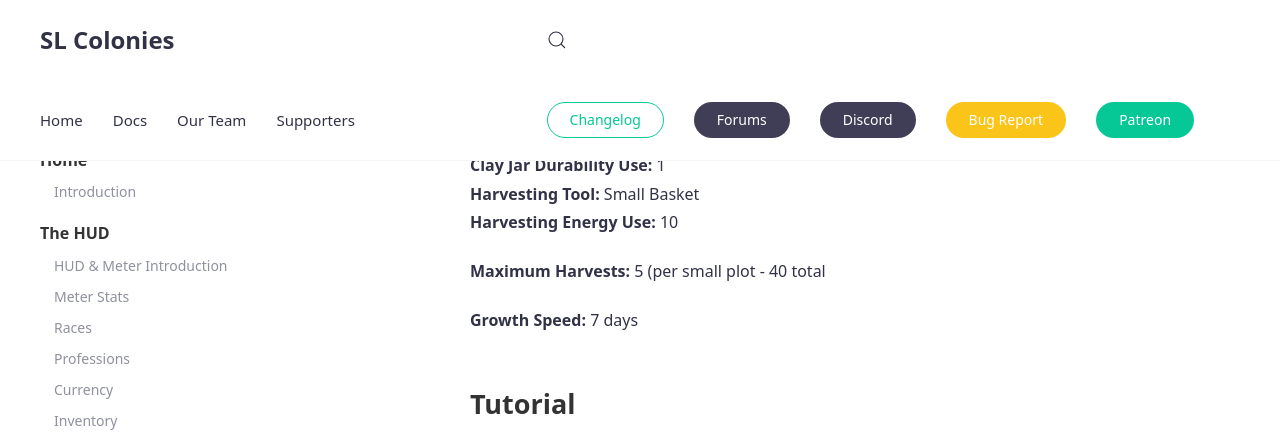
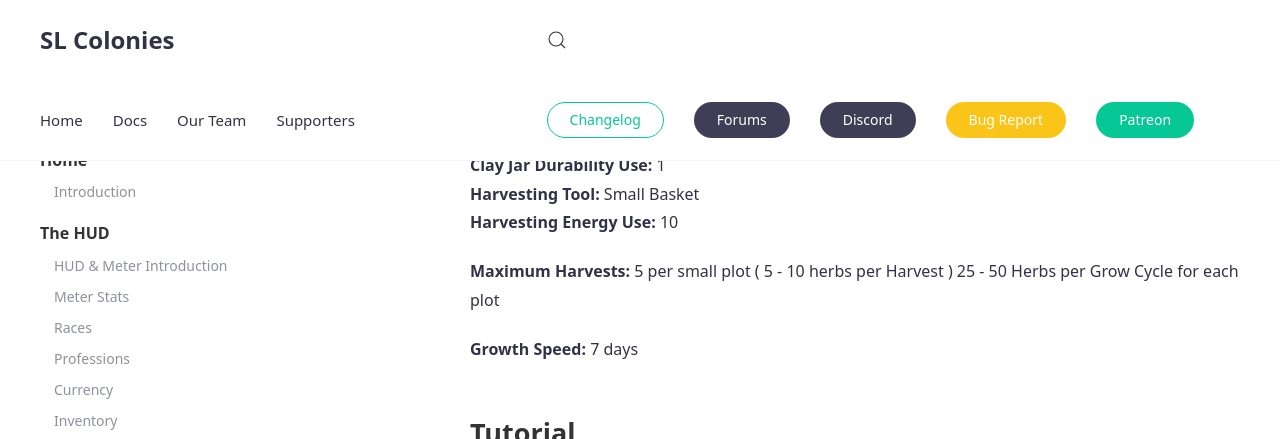
Before and after one commit to SLColonies/Public, a Jekyll site: the page built from _docs/herbgarden.md, in a window 1280 px wide and 900 px high, scrolled down 570 px, cut to the strip 0-439 px from the top of the window. Built offline with Jekyll 4.4.1, drawn with Linux system fonts in a browser that asks for light colours; comment, search, counter and statistics services are not loaded.

Commit message:
Update herbgarden.md

```diff
--- a/_docs/herbgarden.md
+++ b/_docs/herbgarden.md
@@ -19,7 +19,7 @@ The herb gardens have 8 mini plots that allow players to plant various types of
 **Harvesting Tool:** Small Basket<br>
 **Harvesting Energy Use:** 10<br>
 
-**Maximum Harvests:** 5 (per small plot - 40 total<br>
+**Maximum Harvests:** 5 per small plot ( 5 - 10 herbs per Harvest ) 25 - 50 Herbs per Grow Cycle for each plot<br>
 
 **Growth Speed:** 7 days
 
```
